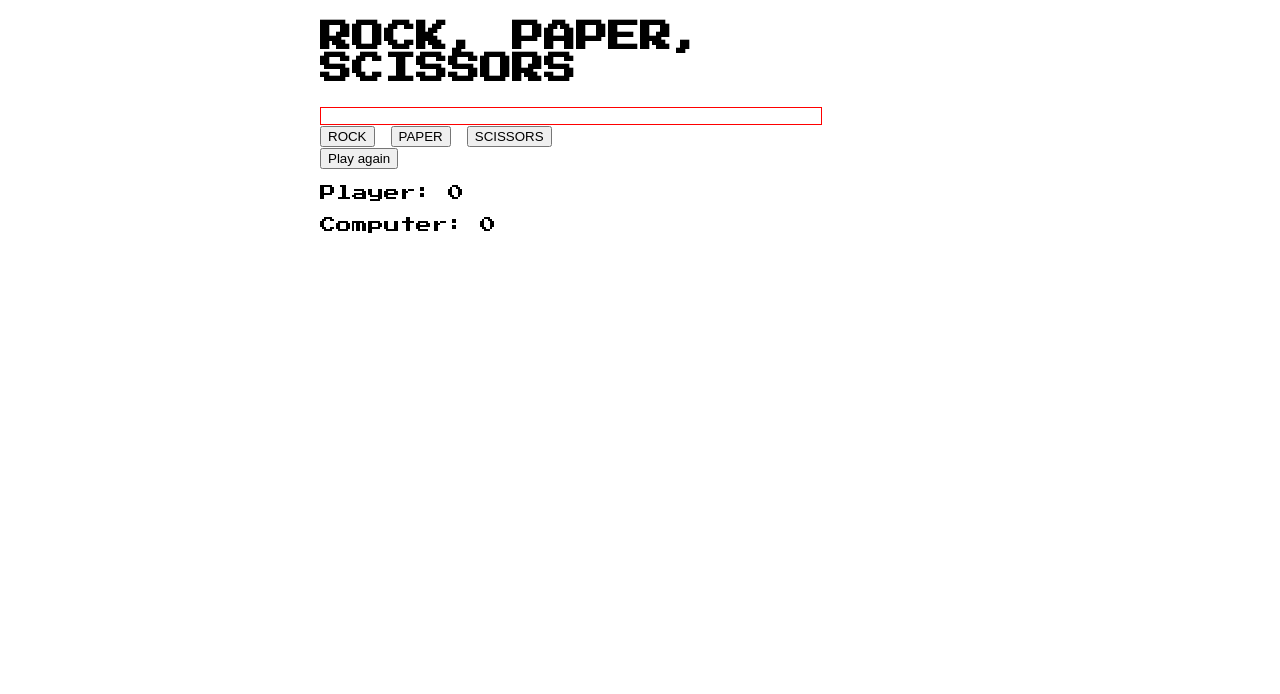
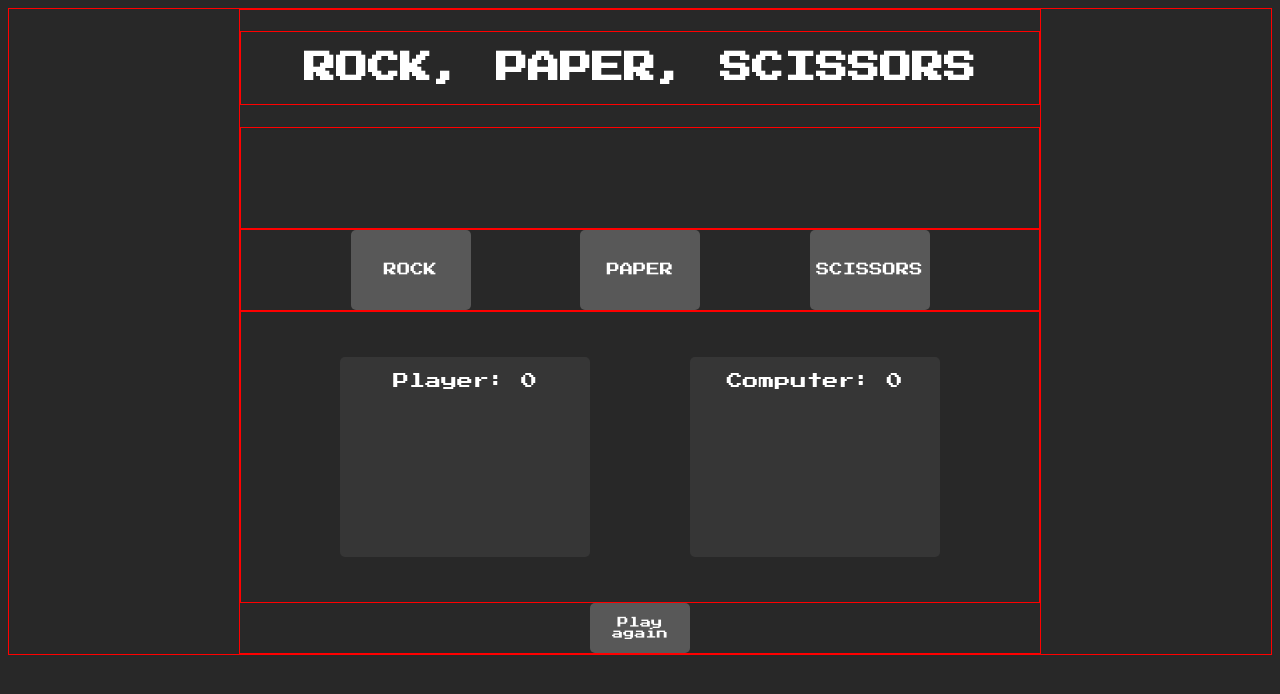
Before and after one commit to erinsophie/rock-paper-scissors, a plain HTML site: page index.html in a window 1280 px wide. Drawn offline with Linux system fonts and the light colour scheme.

Commit message:
Section game into different parts

```diff
--- a/index.html
+++ b/index.html
@@ -10,27 +10,34 @@
     <link rel="stylesheet" href="styles.css">
     <title>Rock, Paper, Scissors</title>
 </head>
+
 <body>
+  <div class="content">
 
     <h1>ROCK, PAPER, SCISSORS</h1>
+
     <div class="message-container">
        <p class="display-message"></p>
        <p class="computer-chose"></p>
     </div>
 
     <div class="option-btns">
-    <button>ROCK</button>
-    <button>PAPER</button>
-    <button>SCISSORS</button>
- </div>
-
- <div class="play-again-btn">
-    <button>Play again</button>
+      <button class="button">ROCK</button>
+      <button class="button">PAPER</button>
+      <button class="button">SCISSORS</button>
    </div>
 
    <div class="scores-container">
+      <div class="player-box">
         <p class="player-points">Player: 0</p>
+      </div>
+       <div class="computer-box">
     <p class="computer-points">Computer: 0</p>
+      </div>
+   </div>
+
+ <div class="play-btn-container">
+    <button class="play-again-btn">Play again</button>
  </div>
 
   <script src="script.js"></script>
--- a/script.js
+++ b/script.js
@@ -5,7 +5,7 @@ let computerScore = 0;
 
 //DOM NODES
 
-const optionBtns = document.querySelectorAll('.option-btns');
+const optionBtns = document.querySelectorAll('div.option-btns button');
 const playerPoints = document.querySelector('.player-points');
 const computerPoints = document.querySelector('.computer-points');
 const displayMsg = document.querySelector('.display-message');
--- a/styles.css
+++ b/styles.css
@@ -1,13 +1,83 @@
 body {
+    border: 1px solid red;
     box-sizing: border-box;
     font-family: 'Press Start 2P', cursive;
-    margin: auto;
-    width: 50%;
+    background-color: #282828;
 }
 
+.content {
+    border: 1px solid red;
+    max-width: px;
+    margin: auto;
+    width: 800px;
+    color: #FFFFFF;
+}
+
+h1 {
+    padding-top: 20px;
+    padding-bottom: 20px;
+    text-align: center;
+    font-size: 2rem;
+    border: 1px solid red;
+}
 
 .message-container {
+    text-align: center;
+    height: 100px;
     border: 1px solid red;
-    height: 300x;
-    width: 500px;
 }
+
+.computer-chose {
+     color: grey;
+}
+
+.option-btns {
+    display: flex;
+    justify-content: space-evenly;
+    border: 1px solid red;
+}
+
+.button {
+    height: 80px;
+    width: 120px;
+    font-family: 'Press Start 2P', cursive;
+    background-color: #585858;
+    border: none;
+    border-radius: 5px;
+    color: #FFFFFF;
+
+}
+
+.scores-container {
+    border: 1px solid red;
+    display: flex;
+    justify-content: space-evenly;
+    padding-top: 45px;
+    padding-bottom: 45px;
+}
+
+.player-box, .computer-box {
+    display: flex;
+    justify-content: center;
+    height: 200px;
+    width: 250px;
+    background-color: #363636;
+    border-radius: 5px;
+
+}
+
+.play-btn-container {
+    display: flex;
+    justify-content: center;
+}
+
+.play-again-btn {
+    height: 50px;
+    width: 100px;
+    border: none;
+    border-radius: 5px;
+    background-color: #585858;
+    color: #FFFFFF;
+    font-size: 0.7rem;
+    font-family: 'Press Start 2P', cursive;
+}
```
Lines whose indentation alone changed are shown as unchanged.
